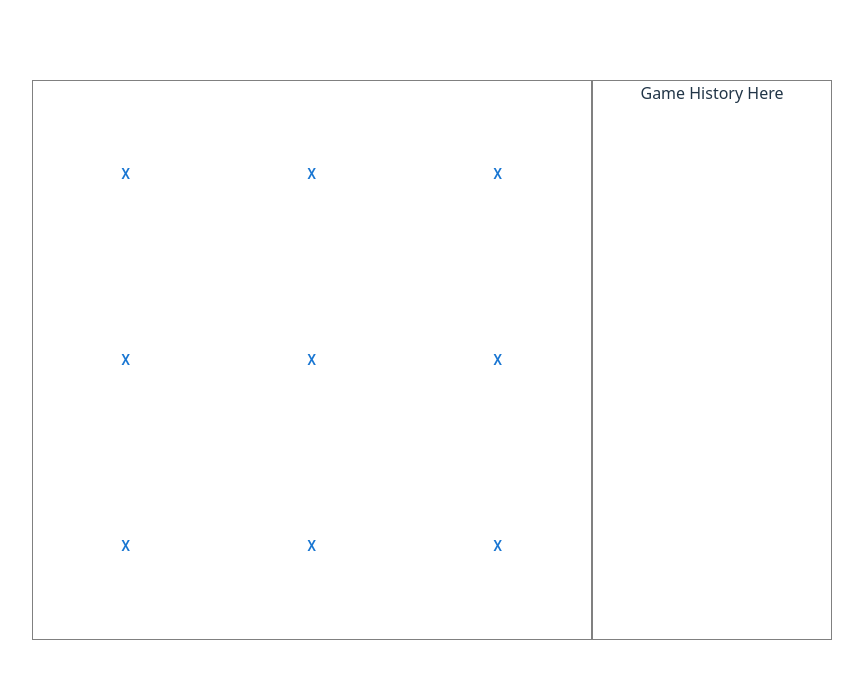
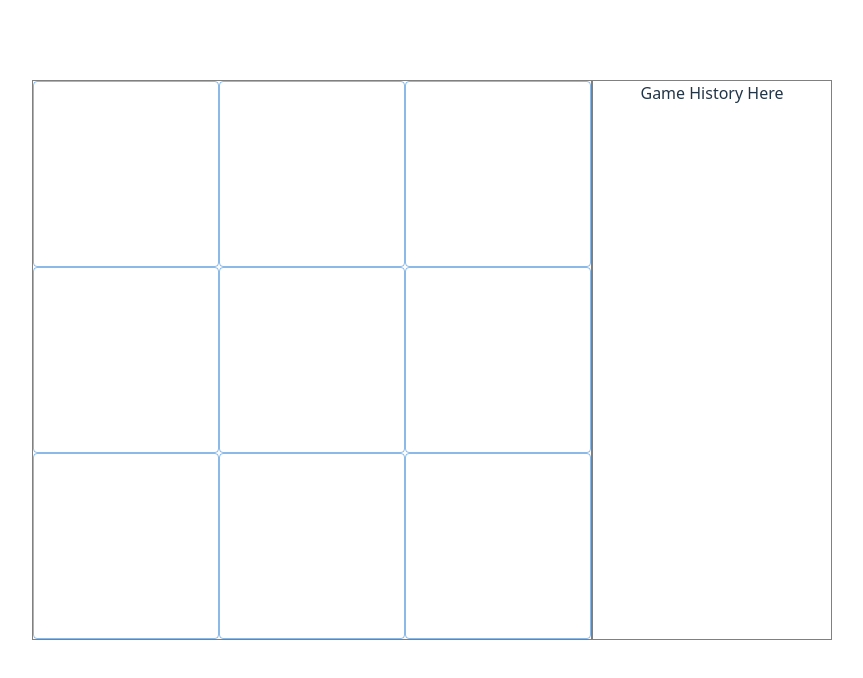
Before and after one commit to IsaacFlello/mui-tic-tac-toe, a React (Vite) app: page / in a window 1280 px wide. Shown: the top 678 px of the page, without its empty margins (48-911 px from the left). Built offline with nearby package versions, Linux system fonts and the light colour scheme.

Commit message:
Changed button style back to "outlined".

```diff
--- a/src/App.jsx
+++ b/src/App.jsx
@@ -5,8 +5,9 @@ import GameBoard from './components/GameBoard.jsx'
 import GameHistory from './components/GameHistory.jsx';
 
 export default function App() {
-  const [gameHistory, setGameHistory] = useState([Array(9).fill("x")]);
+  const [gameHistory, setGameHistory] = useState( [ Array(9).fill(null) ] );
   const [currentTurn, setCurrentTurn] = useState(0);
+  const currentPlayer = (currentTurn % 2 === 0) ? "X" : "O";
 
   return (
     <main>
--- a/src/components/GameBoard.jsx
+++ b/src/components/GameBoard.jsx
@@ -3,7 +3,7 @@ import Button from '@mui/material/Button'
 export default function GameBoard({ gameHistory, currentTurn }) {
   const squares = gameHistory[currentTurn].map((squareVal, index) => {
     return (
-      <Button key={index}>{squareVal}</Button>
+      <Button key={index} variant="outlined">{squareVal}</Button>
     )
   })
 
```
